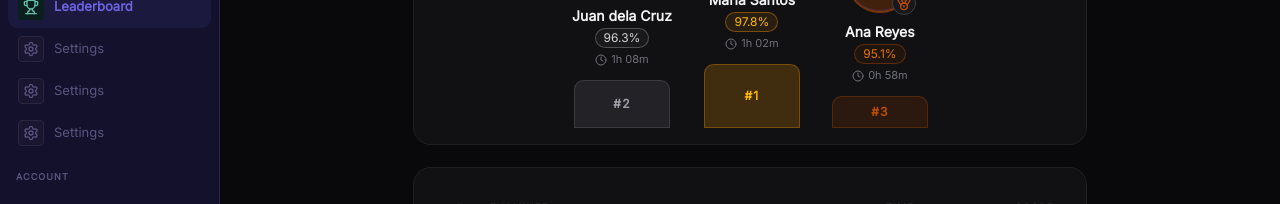
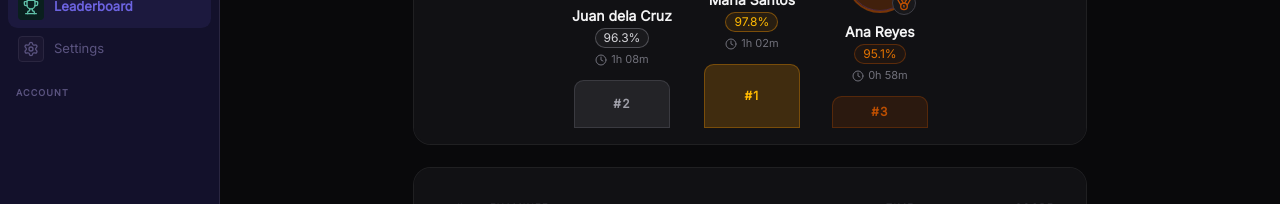
Before and after one commit to jsnaur/TaraCSE, a Next.js app: page /dashboard/leaderboard in a window 1280 px wide. Shown: the part 370-574 px from the top of the page. Built offline with nearby package versions, Linux system fonts and the light colour scheme; no server answers.

Commit message:
removed duplicated setting tab

```diff
--- a/components/sidebar.tsx
+++ b/components/sidebar.tsx
@@ -115,20 +115,6 @@ export function Sidebar({ className = "" }: { className?: string }) {
           Settings
         </Link>
 
-        <Link href="/dashboard/settings" className={getNavClasses(isActive("/dashboard/settings"))}>
-          <div className="w-6.5 h-6.5 rounded flex items-center justify-center shrink-0 bg-card text-muted-foreground border border-border">
-            <Settings className="w-4 h-4" />
-          </div>
-          Settings
-        </Link>
-
-        <Link href="/dashboard/settings" className={getNavClasses(isActive("/dashboard/settings"))}>
-          <div className="w-6.5 h-6.5 rounded flex items-center justify-center shrink-0 bg-card text-muted-foreground border border-border">
-            <Settings className="w-4 h-4" />
-          </div>
-          Settings
-        </Link>
-
         {/* Account Section */}
         <div className="pt-4 pb-1.5 px-4 text-[9px] font-bold tracking-[0.12em] text-muted-foreground uppercase">
           Account
```
